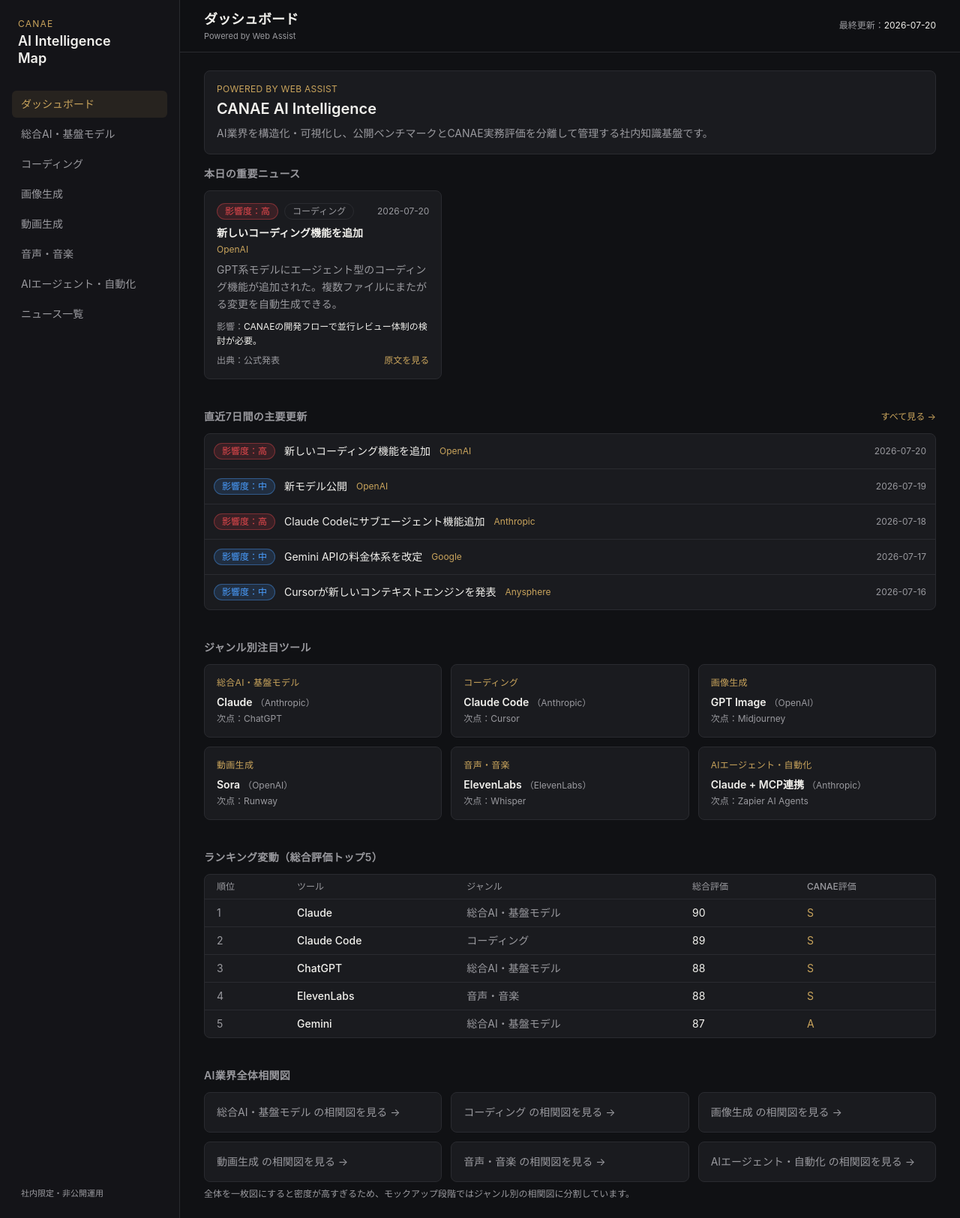
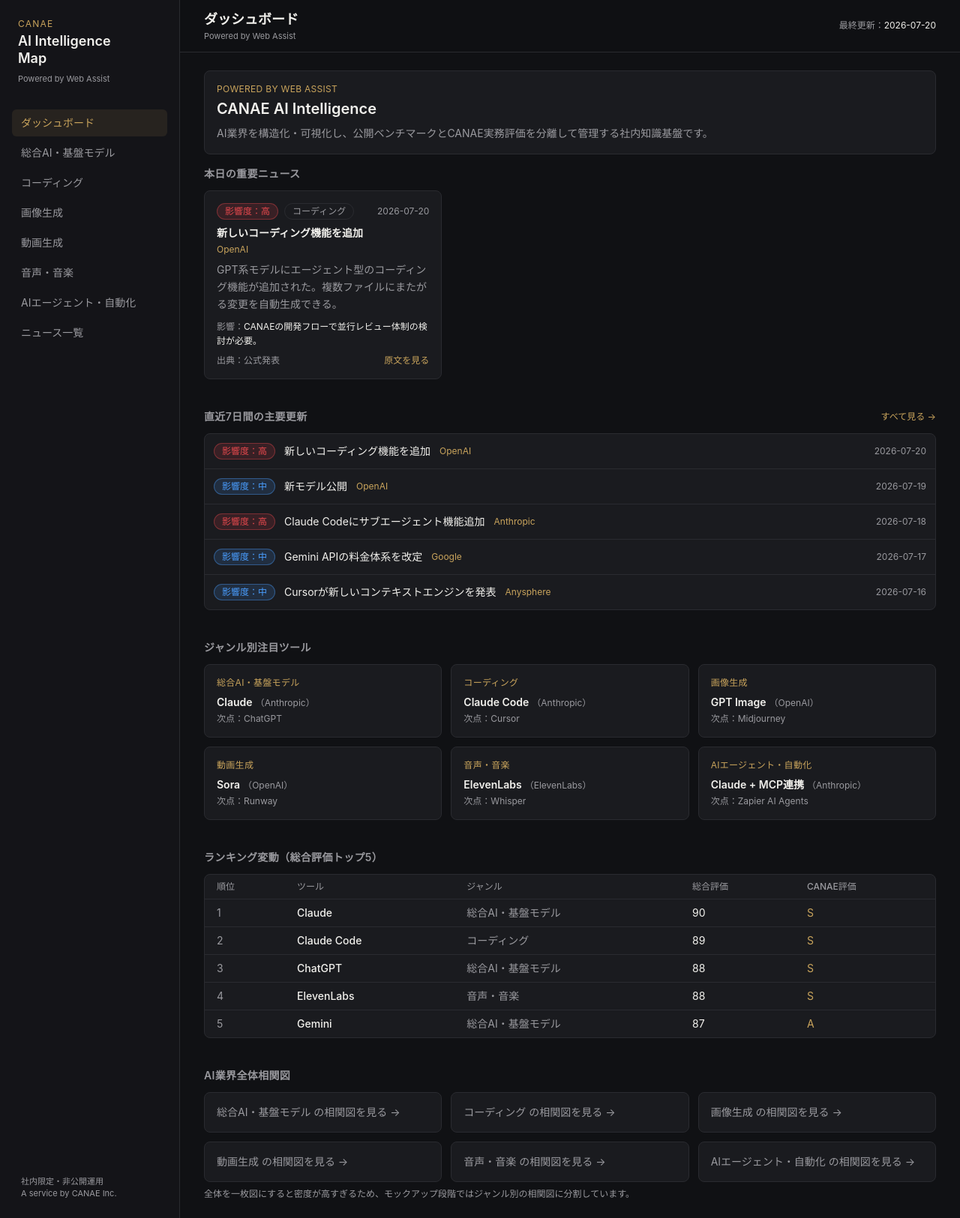
Before and after one commit to canae-tokyo/canae-ai-intelligence, a Next.js app in the folder C-Ai-Map/: page / in a window 1280 px wide. Shown: the whole page at 75% size. Built offline with nearby package versions, Linux system fonts and the light colour scheme.

Commit message:
Add governance docs and verified data controls

```diff
--- a/C-Ai-Map/components/Sidebar.tsx
+++ b/C-Ai-Map/components/Sidebar.tsx
@@ -22,6 +22,7 @@
           <br />
           Map
         </h1>
+        <p className="mt-2 text-[11px] text-ink-muted">Powered by Web Assist</p>
       </div>
       <nav className="flex flex-1 flex-col gap-1">
         {NAV.map((item) => {
@@ -42,7 +43,11 @@
           );
         })}
       </nav>
-      <p className="px-3 pt-4 text-[11px] text-ink-muted">社内限定・非公開運用</p>
+      <p className="px-3 pt-4 text-[11px] text-ink-muted">
+        社内限定・非公開運用
+        <br />
+        A service by CANAE Inc.
+      </p>
     </aside>
   );
 }
```
